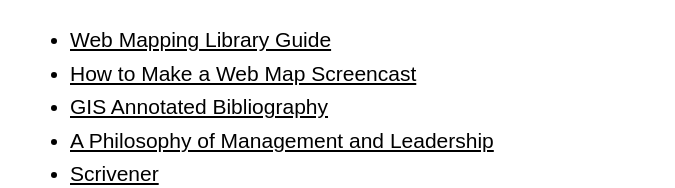
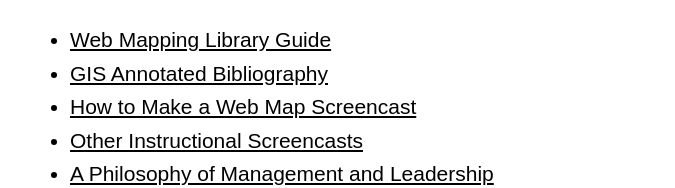
Before and after one commit to greeve/greeve.github.io, a plain HTML site: page index.html in a window 1280 px wide. Shown: the part 208-396 px from the top of the page, without its empty margins (98-773 px from the left). Drawn offline with Linux system fonts and the light colour scheme.

Commit message:
Add link to Vimeo videos.

```diff
--- a/index.html
+++ b/index.html
@@ -24,8 +24,9 @@
         <h2>Library and Information Science Projects</h2>
         <ul>
             <li><a href="library/guides/mapping/" title="Web Mapping Library Guide">Web Mapping Library Guide</a></li>
+            <li><a href="library/biblio/gis/" title="GIS Annotated Bibliography">GIS Annotated Bibliography</a></li>
             <li><a href="https://vimeo.com/95152779" target="_blank" title="How to Make a Web Map Screencast">How to Make a Web Map Screencast</a></li>
-            <li><a href="library/biblio/gis/" title="GIS Annotated Bibliography">GIS Annotated Bibliography</a></li>
+            <li><a href="https://vimeo.com/user27908261" title="Vimeo videos by Greg Reeve">Other Instructional Screencasts</a></li>
             <li><a href="library/present/libr204/" title="LIBR 204 Final Project - A Philosophy of Management and Leadership">A Philosophy of Management and Leadership</a></li>
             <li><a href="library/scrivener/" title="Scrivener">Scrivener</a></li>
         </ul>
```
